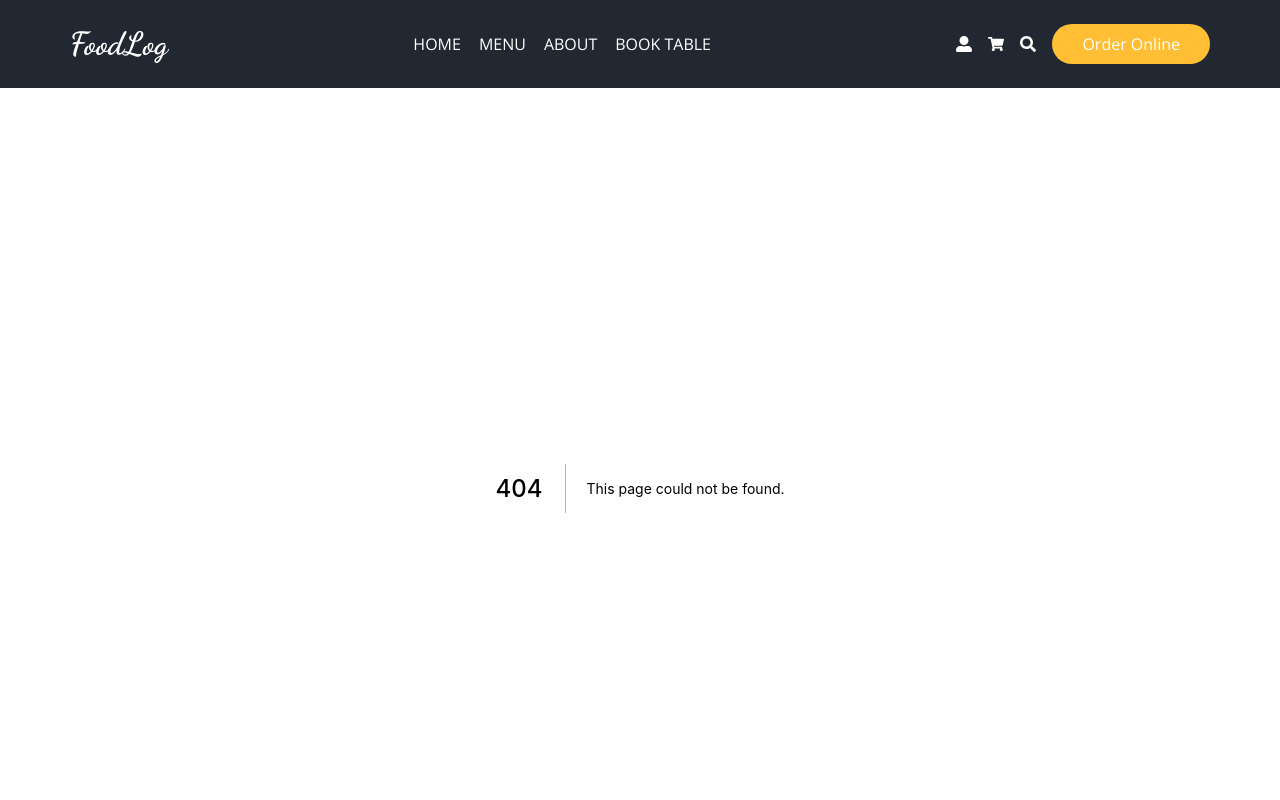
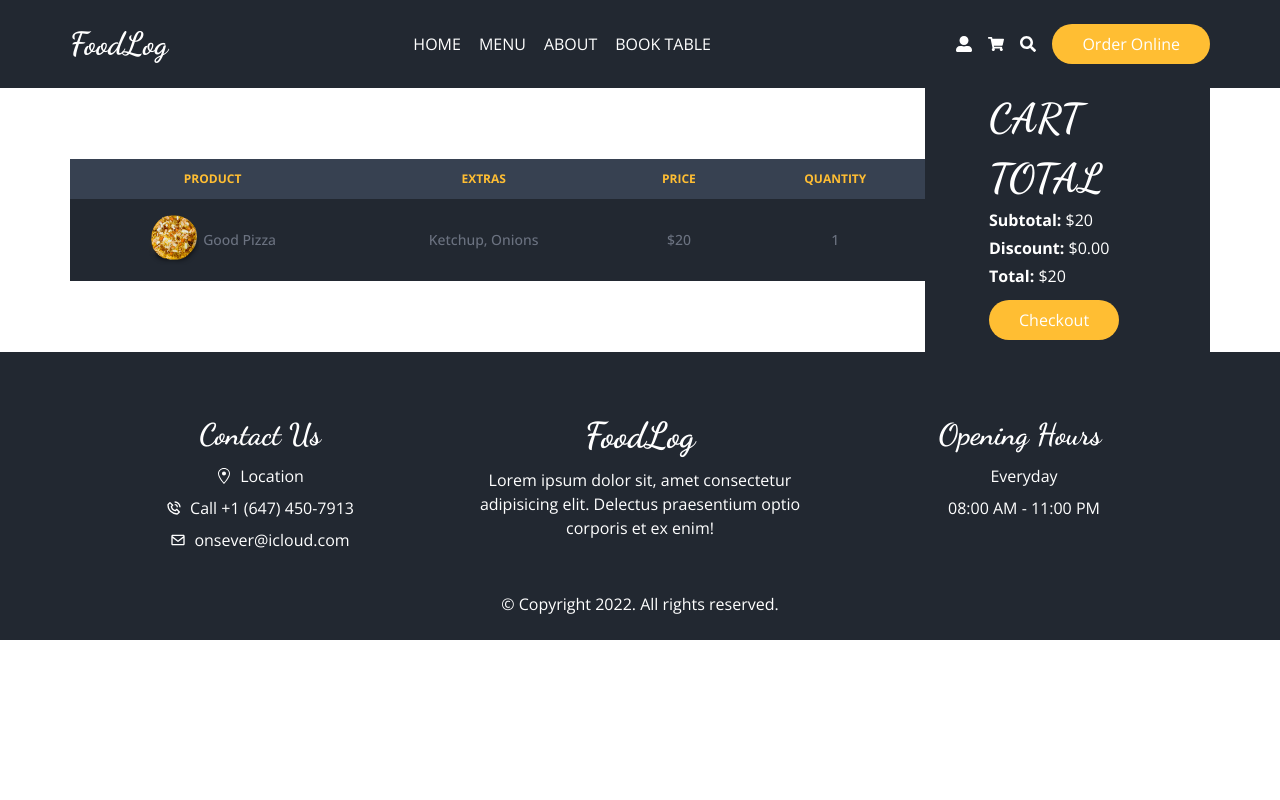
Before and after one commit to onsever/food-ordering-app, a Next.js app: page /cart in a window 1280 px wide. Before the commit this address had no page. Shown: the top 800 px of the page. Built offline with nearby package versions, Linux system fonts and the light colour scheme.

Commit message:
created cart page

```diff
--- /dev/null
+++ b/pages/cart/index.jsx
@@ -0,0 +1,67 @@
+import Image from "next/image";
+import React from "react";
+import Title from "../../components/ui/Title";
+
+const Index = () => {
+  return (
+    <div className="container mx-auto flex md:flex-row flex-col justify-between items-center">
+      <div className="flex items-center justify-start md:w-3/4 w-full my-4 overflow-scroll">
+        <table className="w-full text-sm text-center text-gray-500">
+          <thead className="text-xs text-primary uppercase bg-gray-700">
+            <tr>
+              <th scope="col" className="py-3 px-6">
+                Product
+              </th>
+              <th scope="col" className="py-3 px-6">
+                Extras
+              </th>
+              <th scope="col" className="py-3 px-6">
+                Price
+              </th>
+              <th scope="col" className="py-3 px-6">
+                Quantity
+              </th>
+            </tr>
+          </thead>
+          <tbody>
+            <tr className="bg-secondary hover:bg-primary transition-all">
+              <td className="py-4 px-6 font-medium whitespace-nowrap flex items-center gap-x-1 justify-center">
+                <Image
+                  src="/images/f1.png"
+                  alt="Product Image"
+                  width={50}
+                  height={50}
+                />
+                <span>Good Pizza</span>
+              </td>
+              <td className="py-4 px-6 font-medium whitespace-nowrap">
+                <span>Ketchup, Onions</span>
+              </td>
+              <td className="py-4 px-6 font-medium whitespace-nowrap">$20</td>
+              <td className="py-4 px-6 font-medium whitespace-nowrap">1</td>
+            </tr>
+          </tbody>
+        </table>
+      </div>
+      <div className="flex flex-col justify-center md:items-start items-center md:py-0 py-4 md:px-16 px-0 text-white bg-secondary md:w-1/4 w-full md:mb-0 mb-4">
+        <div>
+          <Title className="uppercase text-[2.5rem]">Cart Total</Title>
+          <div className="flex flex-col items-start gap-y-1">
+            <span>
+              <span className="font-bold">Subtotal: </span>$20
+            </span>
+            <span>
+              <span className="font-bold">Discount: </span>$0.00
+            </span>
+            <span>
+              <span className="font-bold">Total: </span>$20
+            </span>
+          </div>
+          <button className="btn-primary my-3">Checkout</button>
+        </div>
+      </div>
+    </div>
+  );
+};
+
+export default Index;
```
